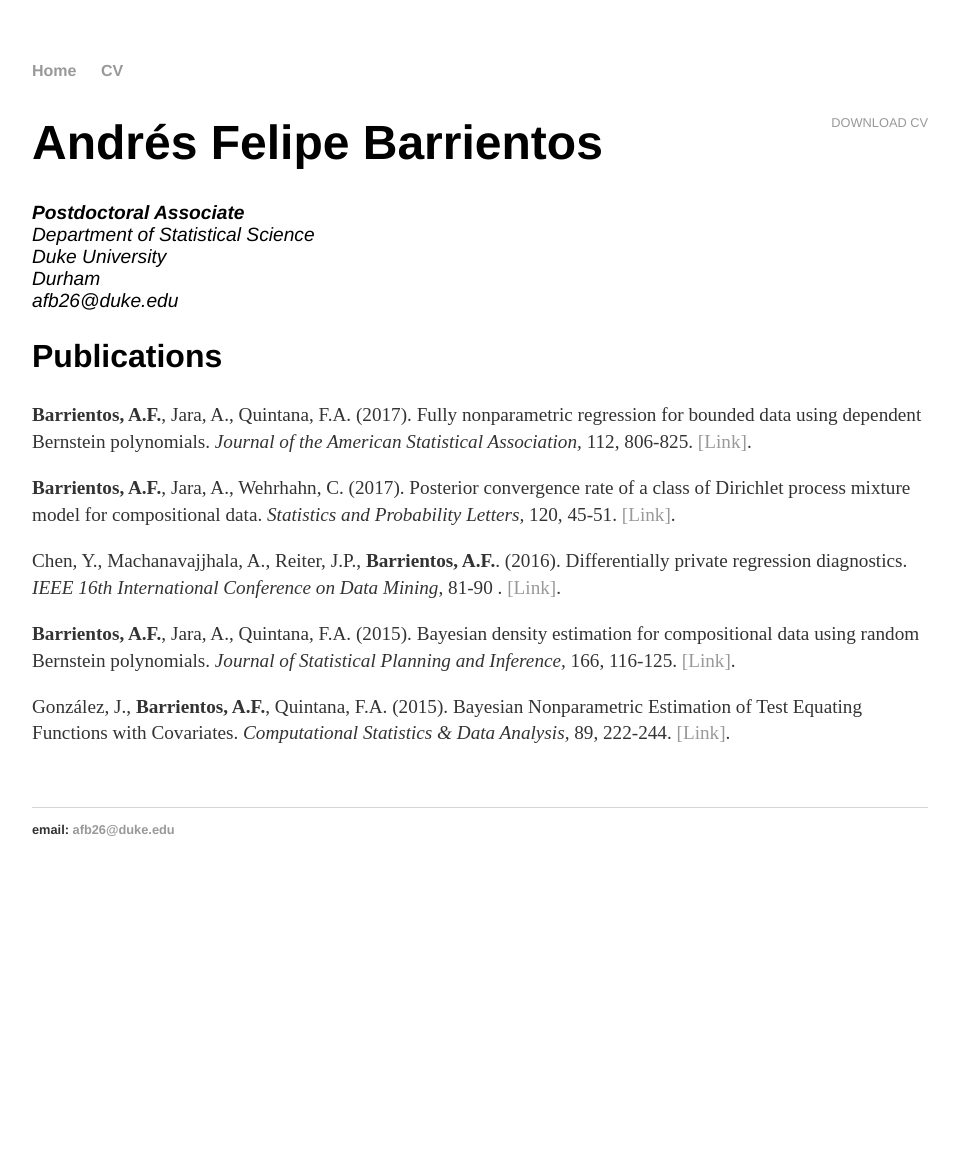
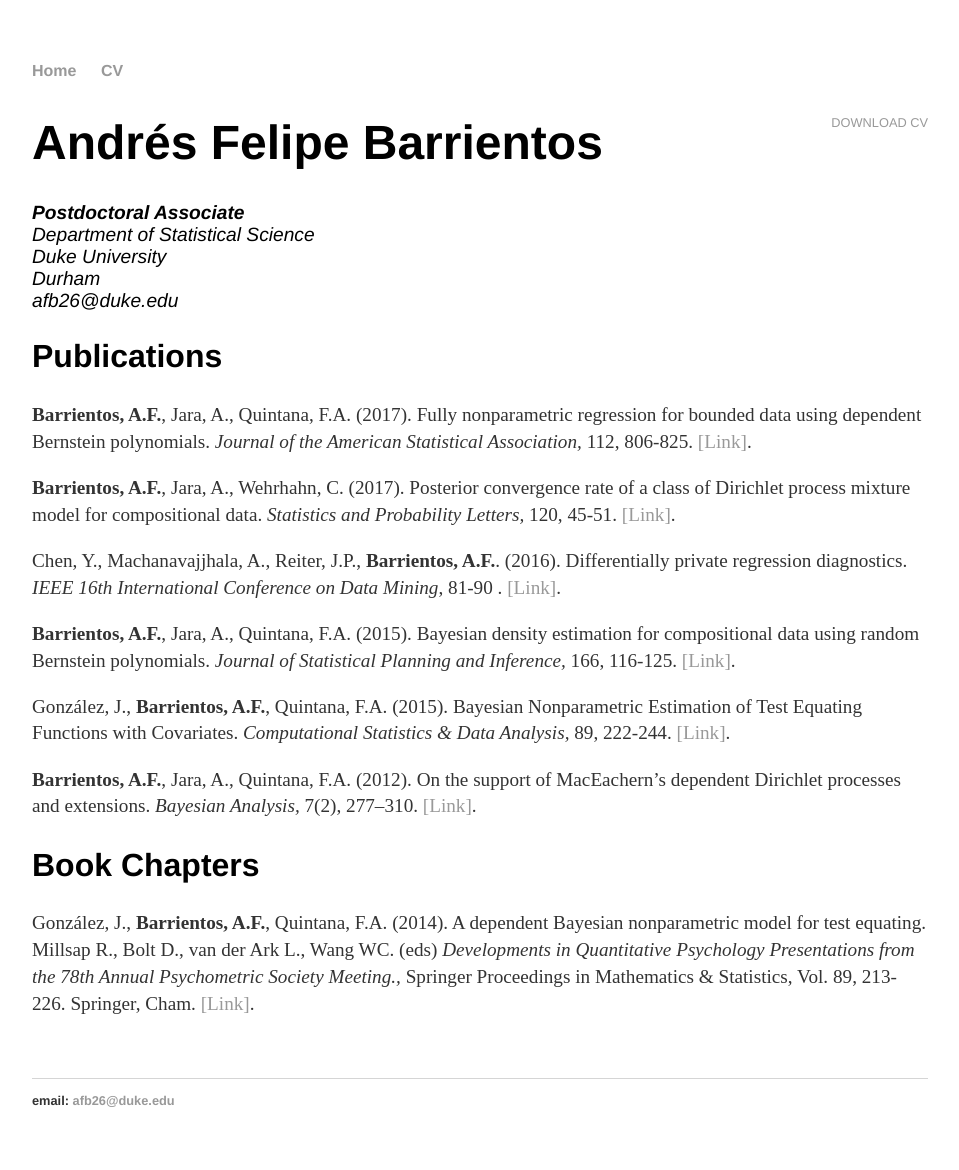
Before and after one commit to anfebar/anfebar.github.io, a Jekyll site: the page built from cv/index.html, in a window 1280 px wide. Shown: the whole page, without its empty margins (160-1119 px from the left). Built offline with Jekyll 4.4.1, drawn with Linux system fonts in a browser that asks for light colours; before the commit the page ends 900 px from its top, so only the background shows below that.

Commit message:
Update index.html

```diff
--- a/cv/index.html
+++ b/cv/index.html
@@ -42,4 +42,17 @@ title: Andrés F. Barrientos
 						<em>Computational Statistics & Data Analysis,</em> 89, 222-244.
 							<a href="http://www.sciencedirect.com/science/article/pii/S0167947315000808">[Link]</a>.
 
+					<p><strong>Barrientos, A.F.</strong>, Jara, A., Quintana, F.A. (2012).
+						On the support of MacEachern’s dependent Dirichlet processes and extensions.
+						<em>Bayesian Analysis,</em> 7(2), 277–310.
+							<a href="https://projecteuclid.org/euclid.ba/1339878889">[Link]</a>.
+
+					<h2>Book Chapters</h2>
+
+					<p>González, J., <strong>Barrientos, A.F.</strong>, Quintana, F.A. (2014).
+						A dependent Bayesian nonparametric model for test equating.
+						Millsap R., Bolt D., van der Ark L., Wang WC. (eds)
+						<em>Developments in Quantitative Psychology Presentations from the 78th Annual Psychometric Society Meeting.,</em>
+						Springer Proceedings in Mathematics & Statistics, Vol. 89,  213-226. Springer, Cham.
+							<a href="https://link.springer.com/chapter/10.1007/978-3-319-07503-7_13">[Link]</a>.
 	</div>
```
